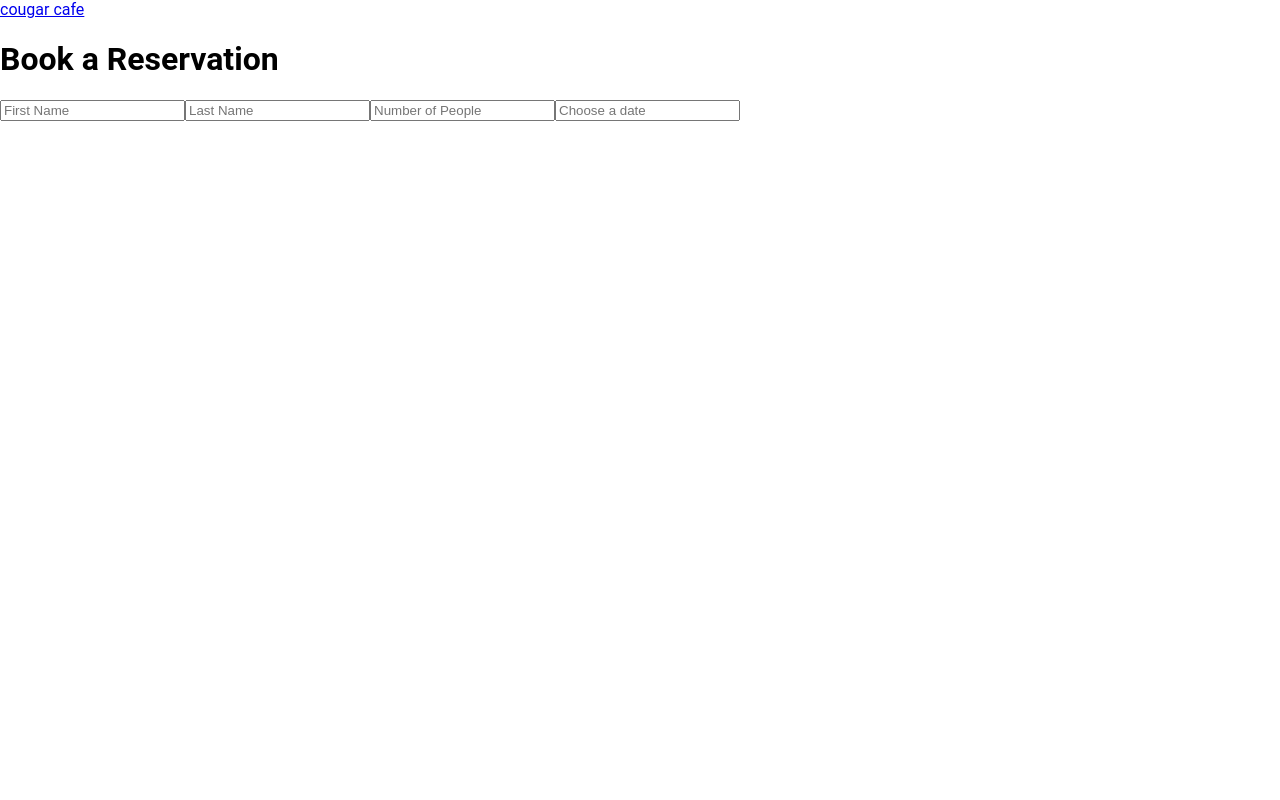
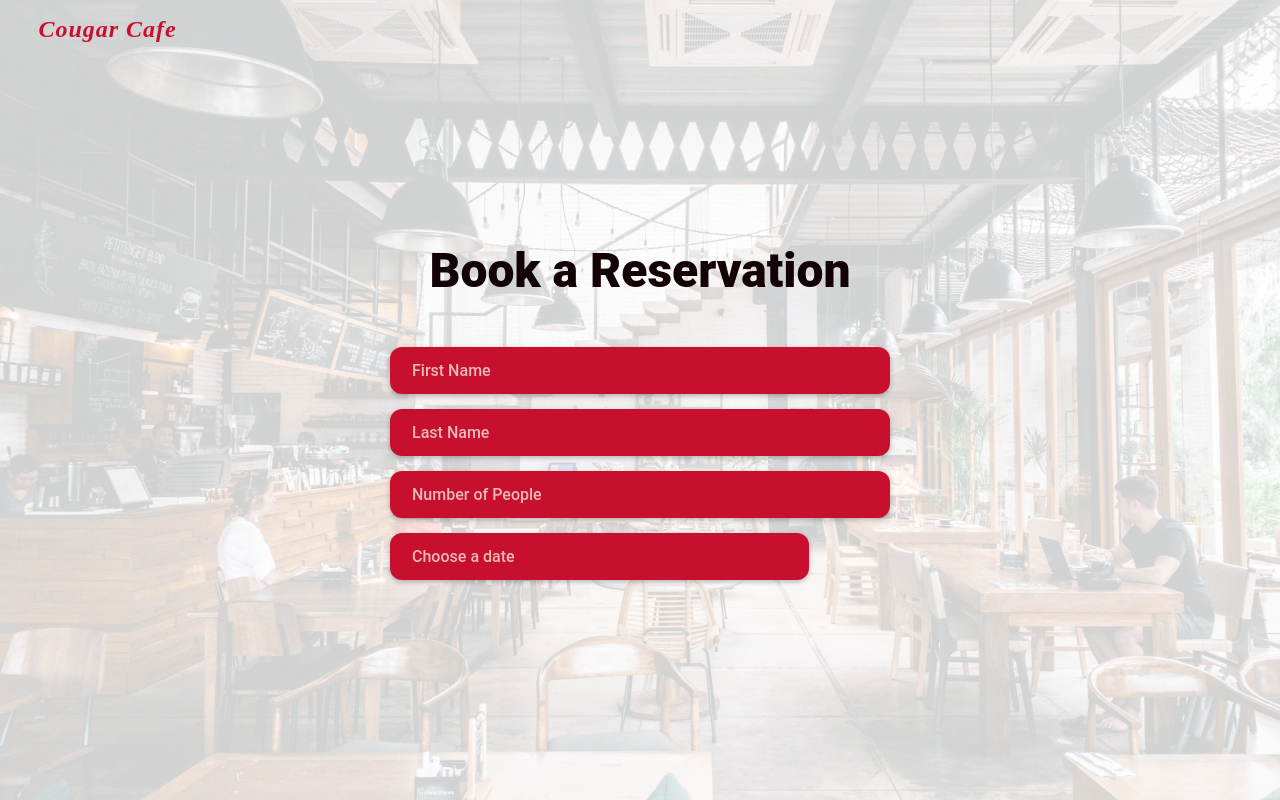
Before and after one commit to CKoko99/4351-Project, a React (Create React App) app in the folder my-app/: page /book-reservation in a window 1280 px wide. Built offline with nearby package versions, Linux system fonts and the light colour scheme.

Commit message:
latest changes

```diff
--- a/my-app/src/components/Reservation/Reservation.js
+++ b/my-app/src/components/Reservation/Reservation.js
@@ -18,6 +18,7 @@ function Reservation() {
         </a>
         <div className={styles.page}>
             <div className={styles.overlay}></div>
+                <div className={styles.contentWrapper}>
                 <h1 className={styles.heading}>Book a Reservation</h1>
                 <div className={styles.inputFields}>
 
@@ -35,7 +36,9 @@ function Reservation() {
                         onChange={selectedDate => setSelectedDate(selectedDate)}
                         className={styles.datePicker} placeholderText='Choose a date'
                         minDate={new Date()}
-                        isClearable/>
+                        isClearable
+                        popperPlacement='top-end'/>
+                        </div>
                 </div>
         </div>
     </>)
--- a/my-app/src/components/Reservation/Reservation.module.css
+++ b/my-app/src/components/Reservation/Reservation.module.css
@@ -1,22 +1,245 @@
-@media (max-width: 600px) {
+.logoLink {
+    display: flex;
+    position: fixed;
+    top: 2vh;
+    left: 3vw;
+    text-decoration: none;
+    color: var(--red);
+    z-index: 999;
+}
+
+.logo {
+    font-family: 'Work Sans';
+    font-size: 1.5rem;
+    font-weight: 800;
+    letter-spacing: 1px;
+    font-style: italic;
+    text-transform: capitalize;
+}
+
+.page{
+    display: flex;
+    flex-direction: column;
+    justify-content: center;
+    align-items: center;
+    height: 100vh;
+    width: 100vw;
+    z-index: 0;
+    background: url(../../../public/images/reservation.jpg) center / cover no-repeat;
+}
+
+.overlay{
+    position: absolute;
+    background-color: white;
+    opacity: 0.8;
+    width: 100%;
+    height: 100%;
+}
+
+.contentWrapper {
+    display: flex;
+    flex-direction: column;
+    align-items: center;
+    justify-content: center;
+    max-width: 1400px;
+    width: 100%;
+    height: 100%;
+
+}
+.heading {
+    font-family: 'Roboto', sans-serif;
+    font-size: 3rem;
+    font-weight: 800;
+    z-index: 1;
+    max-width: 90%;
+    text-align: center;
+    color: var(--black);
+    margin-bottom: 6vh;
+}
+
 .inputFields{
     display: flex;
     flex-direction: column;
-    width: 90%;
+    width: 500px;
     z-index: 1;
 }
+
 .inputFields > input {
     position: relative;
     font-family: 'Roboto', sans-serif;
     font-size: 1rem;
-    margin-bottom: 1rem;
-    padding: 1rem 2rem;
+    margin-bottom: 15px;
+    padding: 12px 20px;
     border-radius: 12px;
     background-color: var(--red);
     border: 2px solid transparent;
     color: white;
     transition: all 0.35s ease-in-out;
     box-shadow: rgb(0 0 0 / 25%) 0 2px 5px;
+}
+
+.inputFields > input::placeholder{
+    color: rgb(231, 186, 186);
+    font-weight: 500;
+    font-family: 'Roboto', sans-serif;
+}
+
+.inputFields > input:focus {
+    font-family: 'Roboto', sans-serif;
+    color: white;
+    font-weight: 500;
+    border: 2px solid #FDEDF0;
+    outline: none;
+}
+
+.datePicker {
+    font-size: 1rem;
+    font-family: 'Roboto', sans-serif;
+    width: 75%;
+    padding: 12px 20px;
+    margin-bottom: 10px;
+    border-radius: 12px;
+    border: 2px solid transparent;
+    background-color: var(--red);
+    color: white;
+    transition: all 0.35s ease-in-out;
+    box-shadow: rgb(0 0 0 / 25%) 0 2px 5px;
+}
+
+.datePicker::placeholder {
+    color: rgb(231, 186, 186);
+    font-weight: 500;
+    font-family: 'Roboto', sans-serif;
+}
+
+.datePicker:focus {
+    font-family: 'Roboto', sans-serif;
+    color: white;
+    font-weight: 500;
+    border: 2px solid #FDEDF0;
+    outline: none;
+}
+
+
+@media (max-width: 992px) and (orientation: landscape) {
+    .logoLink {
+        display: flex;
+        position: fixed;
+        top: 2vh;
+        left: 3vw;
+        text-decoration: none;
+        color: var(--red);
+        z-index: 999;
+    }
+
+    .logo {
+        font-family: 'Work Sans';
+        font-size: 1.2rem;
+        font-weight: 800;
+        letter-spacing: 1px;
+        font-style: italic;
+        text-transform: capitalize;
+    }
+
+    .page{
+        display: flex;
+        flex-direction: column;
+        justify-content: center;
+        align-items: center;
+        height: 100vh;
+        width: 100vw;
+        z-index: 0;
+        background: url(../../../public/images/reservation.jpg) center / cover no-repeat;
+    }
+
+    .overlay{
+        position: absolute;
+        background-color: white;
+        opacity: 0.8;
+        width: 100%;
+        height: 100%;
+    }
+
+    .heading {
+        font-family: 'Roboto', sans-serif;
+        font-weight: 800;
+        z-index: 1;
+        max-width: 90%;
+        text-align: center;
+        color: var(--black);
+        margin-bottom: 6vh;
+    }
+
+    .inputFields{
+        display: flex;
+        flex-direction: column;
+        width: 75%;
+        z-index: 1;
+    }
+
+    .inputFields > input {
+        position: relative;
+        font-family: 'Roboto', sans-serif;
+        font-size: 14px;
+        margin-bottom: 10px;
+        padding: 10px 20px;
+        border-radius: 12px;
+        background-color: var(--red);
+        border: 2px solid transparent;
+        color: white;
+        transition: all 0.35s ease-in-out;
+        box-shadow: rgb(0 0 0 / 25%) 0 2px 5px;
+    }
+
+    .inputFields > input::placeholder{
+        color: rgb(231, 186, 186);
+        font-weight: 500;
+        font-family: 'Roboto', sans-serif;
+    }
+
+    .inputFields > input:focus {
+        font-family: 'Roboto', sans-serif;
+        color: white;
+        font-weight: 500;
+        border: 2px solid #FDEDF0;
+        outline: none;
+    }
+
+    .datePicker {
+        font-size: 1rem;
+        font-family: 'Roboto', sans-serif;
+        padding: 10px 20px;
+        margin-bottom: 10px;
+        border-radius: 12px;
+        border: 2px solid transparent;
+        background-color: var(--red);
+        color: white;
+        transition: all 0.35s ease-in-out;
+        box-shadow: rgb(0 0 0 / 25%) 0 2px 5px;
+    }
+
+    .datePicker::placeholder {
+        color: rgb(231, 186, 186);
+        font-weight: 500;
+        font-family: 'Roboto', sans-serif;
+    }
+
+    .datePicker:focus {
+        font-family: 'Roboto', sans-serif;
+        color: white;
+        font-weight: 500;
+        border: 2px solid #FDEDF0;
+        outline: none;
+    }
+}
+
+@media (max-width: 479px) {
+.inputFields{
+    width: 90%;
+}
+.inputFields > input {
+    margin-bottom: 1rem;
+    padding: 1rem 2rem;
 }
 
 .inputFields > input::placeholder{
@@ -64,53 +287,11 @@
     outline: none;
 }
 
-
-.page{
-    display: flex;
-    flex-direction: column;
-    justify-content: center;
-    align-items: center;
-    height: 100vh;
-    width: 100vw;
-    z-index: 0;
-    background: url(../../../public/images/reservation.jpg) center / cover no-repeat;
-}
-
 .heading {
-    font-family: 'Roboto', sans-serif;
     font-size: 2.5rem;
-    font-weight: 800;
-    z-index: 1;
-    max-width: 90%;
-    text-align: center;
-    color: var(--black);
-    margin-bottom: 6vh;
-}
-
-.overlay{
-    position: absolute;
-    background-color: white;
-    opacity: 0.8;
-    width: 100%;
-    height: 100%;
-}
-
-.logoLink {
-    display: flex;
-    position: fixed;
-    top: 2vh;
-    left: 3vw;
-    text-decoration: none;
-    color: var(--red);
-    z-index: 999;
 }
 
 .logo {
-    font-family: 'Work Sans';
     font-size: 1.2rem;
-    font-weight: 800;
-    letter-spacing: 1px;
-    font-style: italic;
-    text-transform: capitalize;
 }
 }
```
